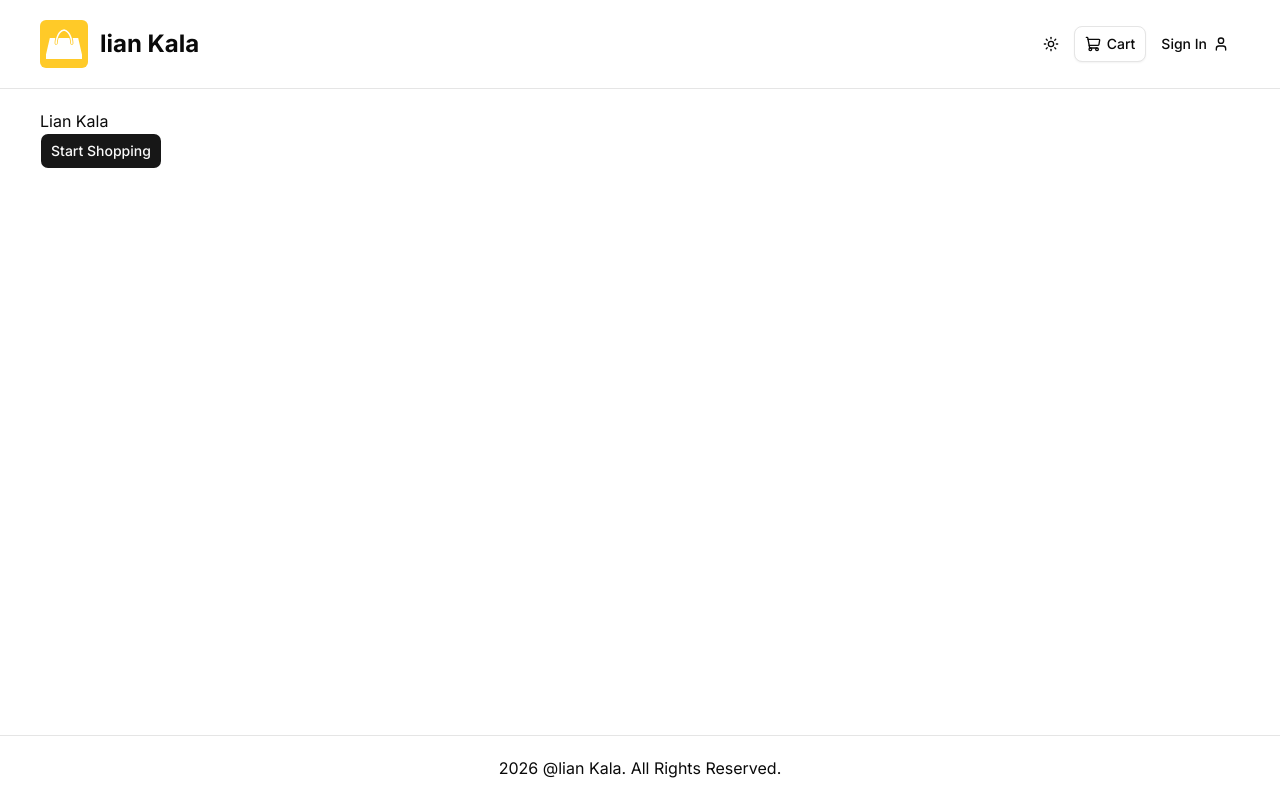
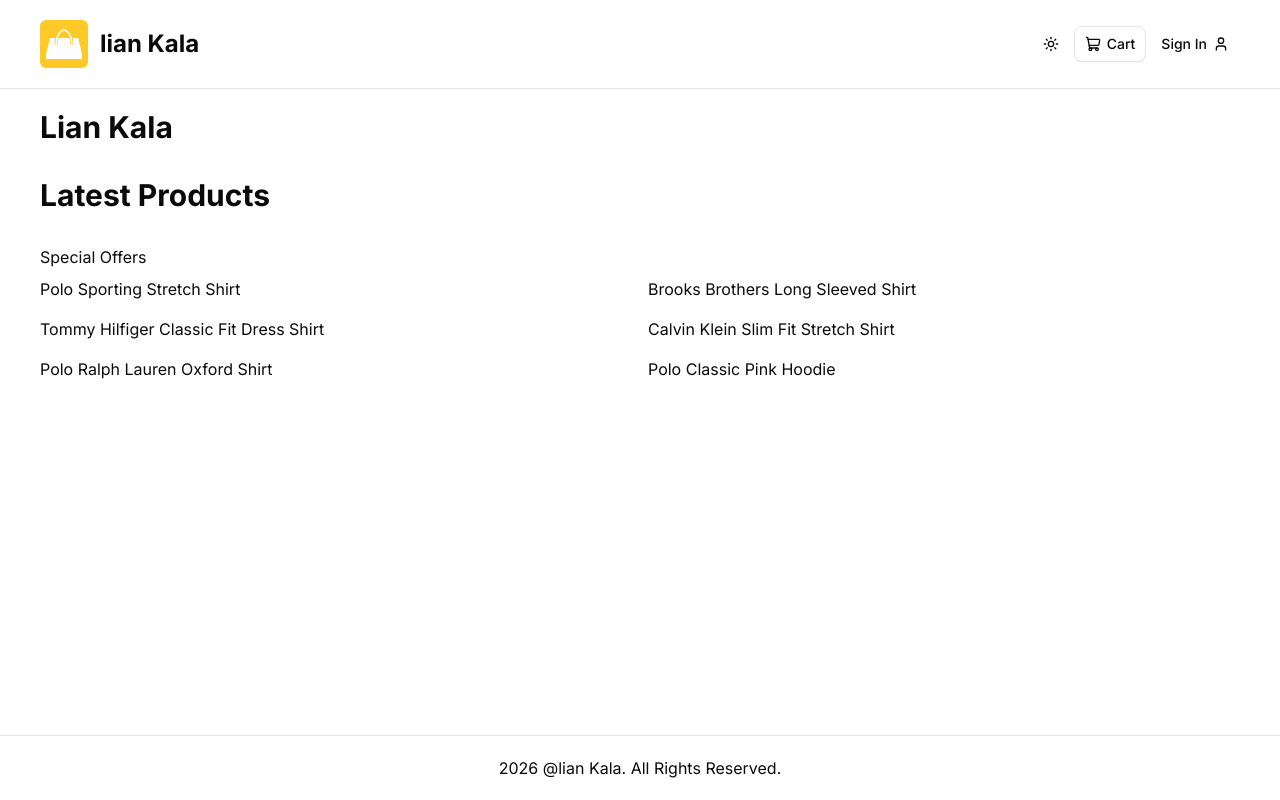
Before and after one commit to mammad-linuxer/next-ecom-prostore, a Next.js app: page / in a window 1280 px wide. Built offline with nearby package versions, Linux system fonts and the light colour scheme; no server answers.

Commit message:
add sample product data

```diff
--- a/app/(root)/page.tsx
+++ b/app/(root)/page.tsx
@@ -1,15 +1,20 @@
-import { Button } from "@/components/ui/button";
 import React from "react";
-
+import ProductList from "@/components/shared/product/product-list";
+import sampleData from "@/db/sample-data";
 // const delay = (ms) => new Promise((resolve) => setTimeout(resolve, ms));
 
 const Homepage = /*async*/ () => {
   // await delay(2000);
   return (
-    <>
-      <h1>Lian Kala</h1>
-      <Button>Start Shopping</Button>
-    </>
+    <div className="space-y-8">
+      <h1 className="text-3xl font-bold ">Lian Kala</h1>
+      <h2 className="h2-bold">Latest Products</h2>
+      <ProductList
+        data={sampleData.products}
+        title="Special Offers"
+        limit={10}
+      />
+    </div>
   );
 };
 
--- /dev/null
+++ b/components/shared/product/product-list.tsx
@@ -0,0 +1,64 @@
+import React from "react";
+
+const ProductList = ({
+  data,
+  title,
+  limit,
+}: {
+  data: dataType[];
+  title?: string;
+  limit?: number;
+}) => {
+  const limitedData = limit ? data.slice(0, limit) : data;
+  return (
+    <div>
+      <h1 className="mb-2">{title}</h1>
+      {limitedData.length > 0 ? (
+        <div
+          className="grid grid-cols-1 sm:grid-cols-2 md:grid-cols3
+        lg:grid-cols4 gap-4"
+        >
+          {limitedData.map((product, id: number) => (
+            <div key={id}>{product.name}</div>
+          ))}
+        </div>
+      ) : (
+        <div>
+          <p>No Products Found</p>
+        </div>
+      )}
+    </div>
+  );
+};
+
+export default ProductList;
+
+type dataType =
+  | {
+      name: string;
+      slug: string;
+      category: string;
+      description: string;
+      images: string[];
+      price: number;
+      brand: string;
+      rating: number;
+      numReviews: number;
+      stock: number;
+      isFeatured: boolean;
+      banner: string;
+    }
+  | {
+      name: string;
+      slug: string;
+      category: string;
+      description: string;
+      images: string[];
+      price: number;
+      brand: string;
+      rating: number;
+      numReviews: number;
+      stock: number;
+      isFeatured: boolean;
+      banner: null;
+    };
--- /dev/null
+++ b/db/sample-data.ts
@@ -0,0 +1,108 @@
+const sampleData = {
+  products: [
+    {
+      name: 'Polo Sporting Stretch Shirt',
+      slug: 'polo-sporting-stretch-shirt',
+      category: "Men's Dress Shirts",
+      description: 'Classic Polo style with modern comfort',
+      images: [
+        '/images/sample-products/p1-1.jpg',
+        '/images/sample-products/p1-2.jpg',
+      ],
+      price: 59.99,
+      brand: 'Polo',
+      rating: 4.5,
+      numReviews: 10,
+      stock: 5,
+      isFeatured: true,
+      banner: 'banner-1.jpg',
+    },
+    {
+      name: 'Brooks Brothers Long Sleeved Shirt',
+      slug: 'brooks-brothers-long-sleeved-shirt',
+      category: "Men's Dress Shirts",
+      description: 'Timeless style and premium comfort',
+      images: [
+        '/images/sample-products/p2-1.jpg',
+        '/images/sample-products/p2-2.jpg',
+      ],
+      price: 85.9,
+      brand: 'Brooks Brothers',
+      rating: 4.2,
+      numReviews: 8,
+      stock: 10,
+      isFeatured: true,
+      banner: 'banner-2.jpg',
+    },
+    {
+      name: 'Tommy Hilfiger Classic Fit Dress Shirt',
+      slug: 'tommy-hilfiger-classic-fit-dress-shirt',
+      category: "Men's Dress Shirts",
+      description: 'A perfect blend of sophistication and comfort',
+      images: [
+        '/images/sample-products/p3-1.jpg',
+        '/images/sample-products/p3-2.jpg',
+      ],
+      price: 99.95,
+      brand: 'Tommy Hilfiger',
+      rating: 4.9,
+      numReviews: 3,
+      stock: 0,
+      isFeatured: false,
+      banner: null,
+    },
+    {
+      name: 'Calvin Klein Slim Fit Stretch Shirt',
+      slug: 'calvin-klein-slim-fit-stretch-shirt',
+      category: "Men's Dress Shirts",
+      description: 'Streamlined design with flexible stretch fabric',
+      images: [
+        '/images/sample-products/p4-1.jpg',
+        '/images/sample-products/p4-2.jpg',
+      ],
+      price: 39.95,
+      brand: 'Calvin Klein',
+      rating: 3.6,
+      numReviews: 5,
+      stock: 10,
+      isFeatured: false,
+      banner: null,
+    },
+    {
+      name: 'Polo Ralph Lauren Oxford Shirt',
+      slug: 'polo-ralph-lauren-oxford-shirt',
+      category: "Men's Dress Shirts",
+      description: 'Iconic Polo design with refined oxford fabric',
+      images: [
+        '/images/sample-products/p5-1.jpg',
+        '/images/sample-products/p5-2.jpg',
+      ],
+      price: 79.99,
+      brand: 'Polo',
+      rating: 4.7,
+      numReviews: 18,
+      stock: 6,
+      isFeatured: false,
+      banner: null,
+    },
+    {
+      name: 'Polo Classic Pink Hoodie',
+      slug: 'polo-classic-pink-hoodie',
+      category: "Men's Sweatshirts",
+      description: 'Soft, stylish, and perfect for laid-back days',
+      images: [
+        '/images/sample-products/p6-1.jpg',
+        '/images/sample-products/p6-2.jpg',
+      ],
+      price: 99.99,
+      brand: 'Polo',
+      rating: 4.6,
+      numReviews: 12,
+      stock: 8,
+      isFeatured: true,
+      banner: null,
+    },
+  ],
+};
+
+export default sampleData;
```
